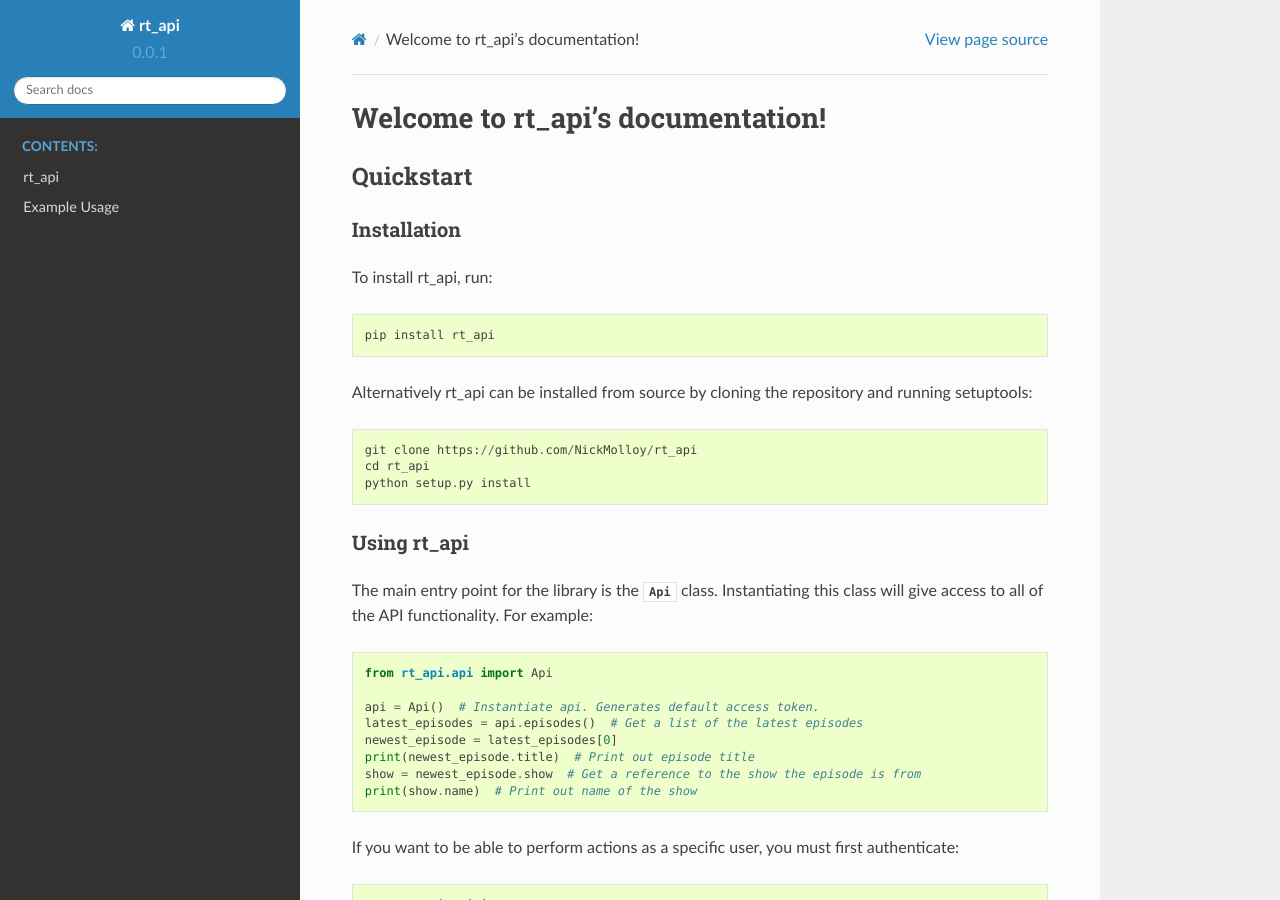
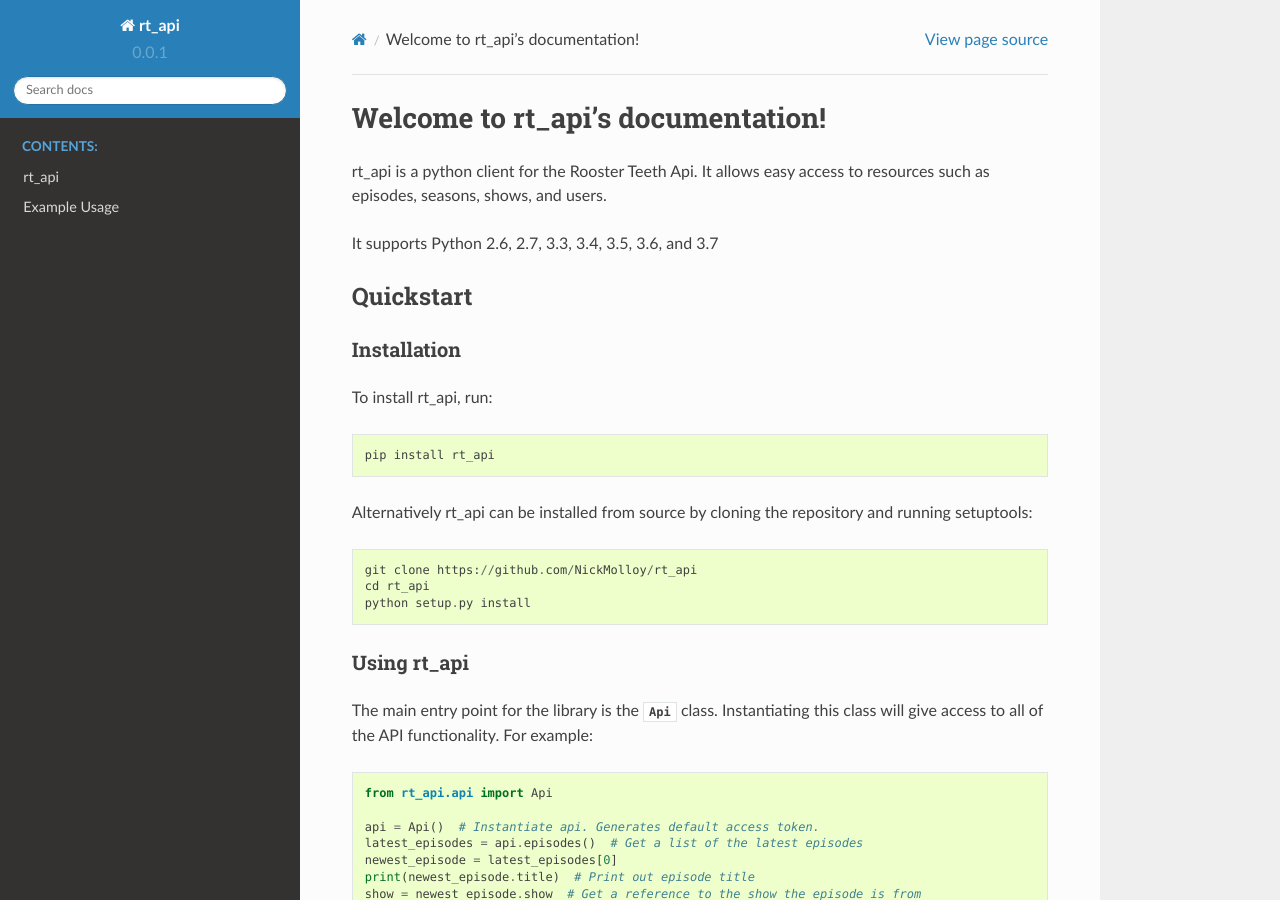
Before and after one commit to NickMolloy/rt_api, a Sphinx documentation site: the page built from docs/source/index.rst, in a window 1280 px wide and 900 px high. Built offline with Sphinx 7.4.7 and the Read the Docs theme 2.0.0, drawn with Linux system fonts in a browser that asks for light colours.

Commit message:
Add small description to docs

```diff
--- a/docs/source/index.rst
+++ b/docs/source/index.rst
@@ -3,6 +3,9 @@
 Welcome to rt_api's documentation!
 ==================================
 
+rt_api is a python client for the Rooster Teeth Api. It allows easy access to resources such as episodes, seasons, shows, and users.
+
+It supports Python 2.6, 2.7, 3.3, 3.4, 3.5, 3.6, and 3.7
 
 Quickstart
 ==========
```
